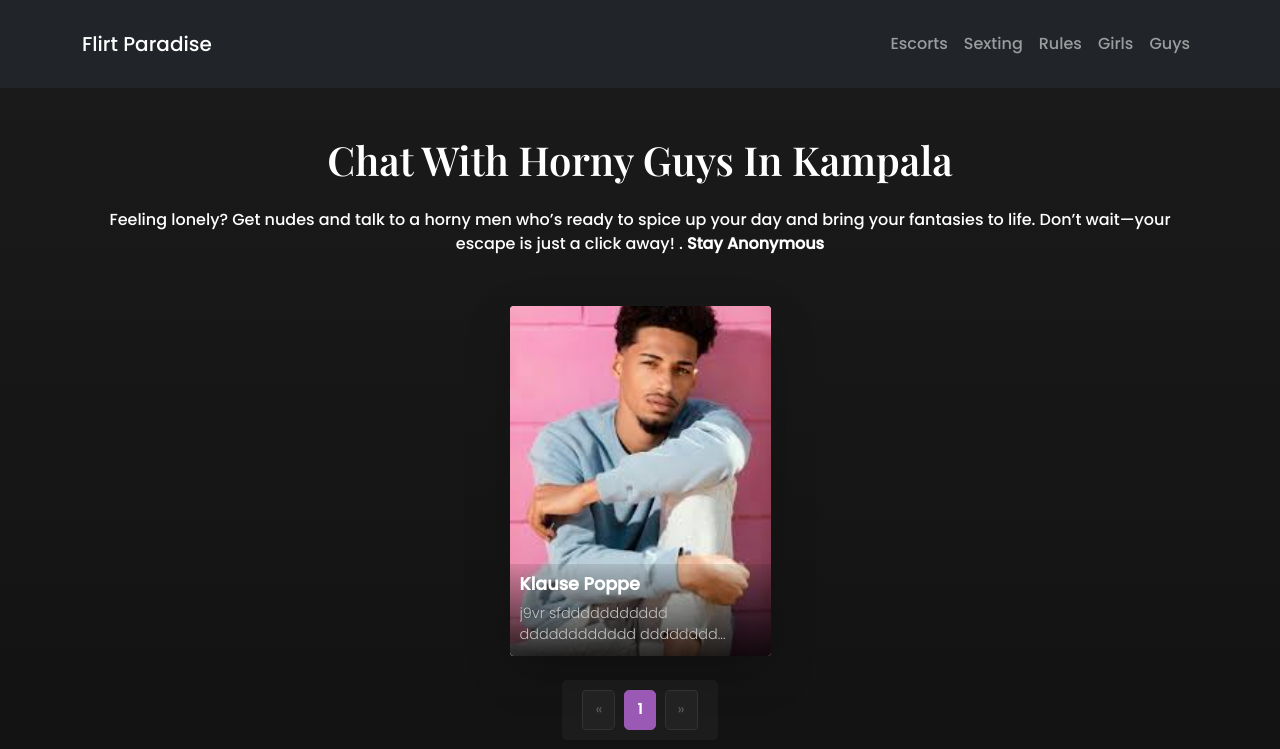
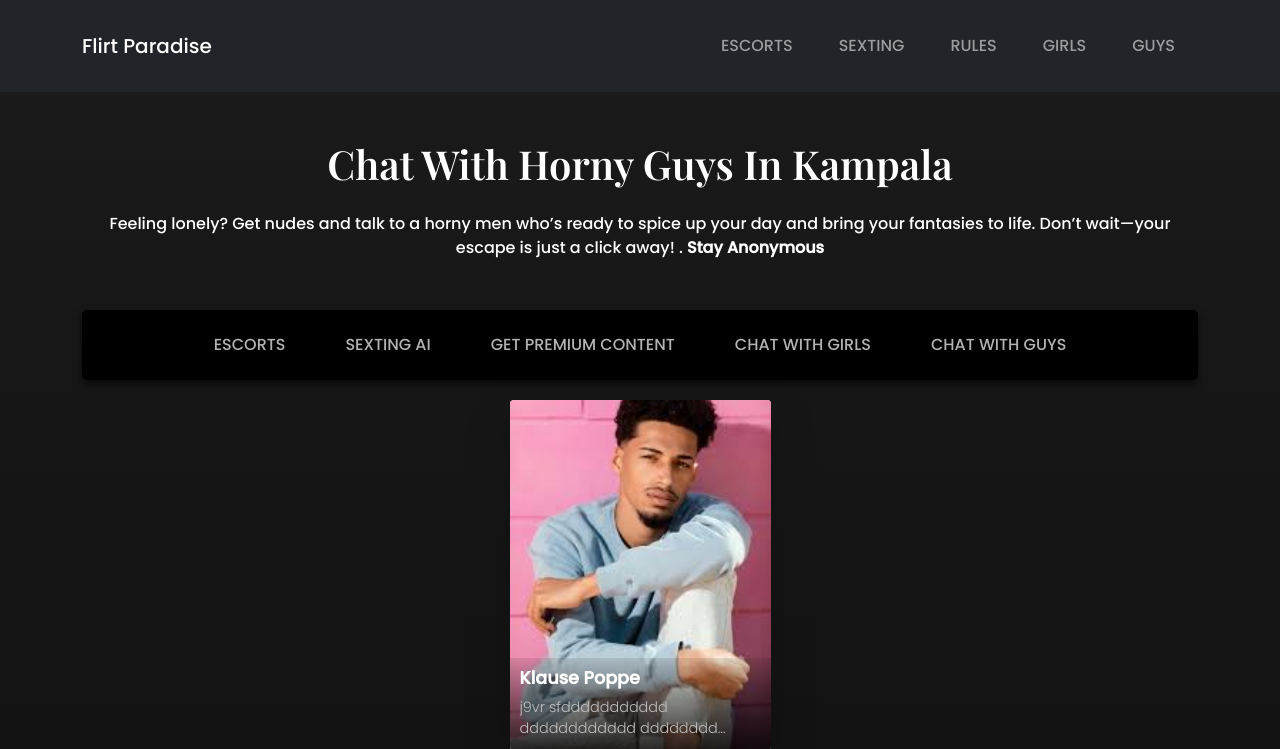
Before and after one commit to CubeWolv/flirtparadise, a Django app: page /guys in a window 1280 px wide. Shown: the top 749 px of the page. Run offline with Django 5.2, Linux system fonts and the light colour scheme; data comes from the database, SQL or seed files in the repository.

Commit message:
updated templates

```diff
--- a/templates/gender/guys.html
+++ b/templates/gender/guys.html
@@ -217,6 +217,101 @@
     <h2 class="text-center mb-4">Chat With Horny Guys In Kampala</h2>
     <p style="margin-bottom:50px;">Feeling lonely? Get nudes and talk to a horny men who’s ready to spice up your day and bring your fantasies to life. Don’t wait—your escape is just a click away! . <b>Stay Anonymous</b></p>
 
+
+<nav class="nav-container">
+    <ul class="nav-bar">
+        <li class="nav-item">
+            <a class="nav-link" href="{% url 'escorts' %}">Escorts</a>
+        </li>
+        <li class="nav-item">
+            <a class="nav-link" href="{% url 'chat' %}">Sexting Ai</a>
+        </li>
+    {% if subscription_status == "active" %}
+
+    {% elif subscription_status == "expired" %}
+        <li class="nav-item">
+            <a class="nav-link" href="{% url 'flutterwave_payment' %}">Get Premium Content</a>
+        </li>
+    {% else %}
+       <li class="nav-item">
+            <a class="nav-link" href="{% url 'flutterwave_payment' %}">Get Premium Content</a>
+        </li>
+    {% endif %}
+
+        <li class="nav-item">
+            <a class="nav-link" href="{% url 'girls' %}">Chat with Girls</a>
+        </li>
+        <li class="nav-item">
+            <a class="nav-link" href="{% url 'guys' %}">chat with Guys</a>
+        </li>
+    </ul>
+</nav>
+
+<!-- CSS -->
+<style>
+    /* Container for the navigation bar */
+    .nav-container {
+        width: 100%; /* Full width */
+        background-color: #000; /* Dominant black background */
+        box-shadow: 0 4px 8px rgba(0, 0, 0, 0.6); /* Dark shadow for depth */
+        z-index: 1000; /* Above all content */
+        margin-bottom:20px;
+        border-radius: 5px
+    }
+
+    /* Navigation bar */
+    .nav-bar {
+        display: flex; /* Horizontal layout */
+        justify-content: center; /* Center the items */
+        align-items: center; /* Vertically center items */
+        list-style: none; /* Remove bullets */
+        margin: 0;
+        padding: 0;
+        height: 70px; /* Adjust height for better spacing */
+    }
+
+    /* Navigation items */
+    .nav-item {
+        margin: 0 15px; /* Spacing between items */
+    }
+
+    /* Navigation links */
+    .nav-link {
+        text-decoration: none; /* Remove underline */
+        color: #b3b3b3; /* Light gray text for contrast */
+        font-size: 16px; /* Font size */
+        font-weight: 500; /* Medium weight for modern look */
+        text-transform: uppercase; /* Uppercase text */
+        padding: 10px 15px; /* Spacing around links */
+        transition: all 0.3s ease; /* Smooth hover effects */
+        border-radius: 4px; /* Subtle rounded corners */
+    }
+
+    /* Hover and active state */
+    .nav-link:hover {
+        color: #9c27b0; /* Purple text hover */
+        background-color: rgba(255, 255, 255, 0.1); /* Slight white overlay */
+    }
+
+    .nav-link:active {
+        color: #e91e63; /* Brighter accent color when active */
+    }
+
+    /* Responsive design for smaller screens */
+    @media (max-width: 768px) {
+        .nav-bar {
+            flex-direction: column; /* Stack items vertically */
+            height: auto; /* Adjust height */
+        }
+
+        .nav-link {
+            width: 100%; /* Full width links */
+            text-align: center; /* Center text */
+        }
+    }
+</style>
+
+
  <div class="row row-cols-1 row-cols-md-4 g-4 justify-content-center">
     {% for guy in page_obj %}
         <div class="col">
--- a/templates/payment.html
+++ b/templates/payment.html
@@ -202,7 +202,7 @@
                   FlutterwaveCheckout({
                       public_key: "FLWPUBK-4225c1b8ecf3c450bf97b9a860c010a6-X", // Replace with your public key
                       tx_ref: tx_ref,
-                      amount: 500, // Amount to charge
+                      amount: 5000, // Amount to charge
                       currency: "UGX", // Currency
                       payment_options: "card, mobilemoneyuganda, ugx", // Mobile Money option for Uganda
                       redirect_url: "/", // URL to redirect to after successful payment
```
Also changed, not shown: templates/gender/girls.html (+90 -1 lines).
